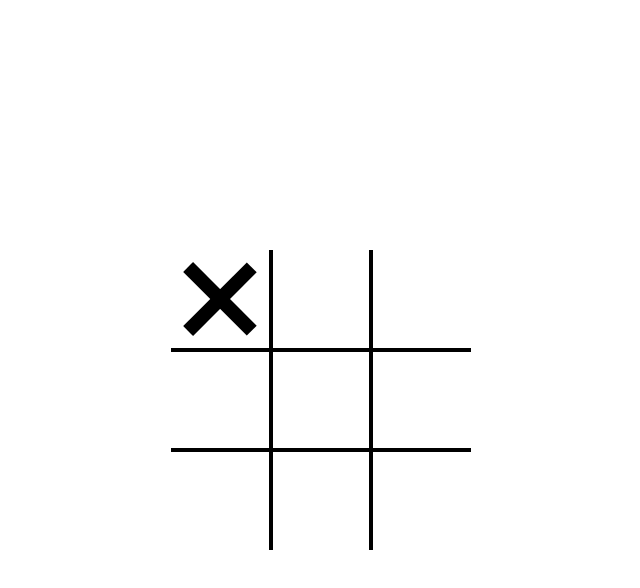
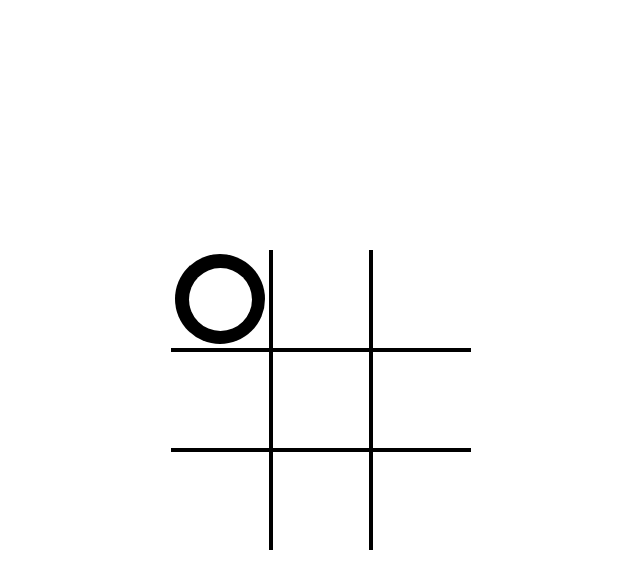
Before and after one commit to sebast825/ODIN-Project, a plain HTML site: page 06_TATETI/index.html in a window 1280 px wide. Both pictures are taken after a click on the element 540 px from the left and 300 px from the top of the page. Shown: the whole page, without its empty margins (319-959 px from the left). Drawn offline with Linux system fonts and the light colour scheme.

Commit message:
js tateti

```diff
--- a/06_TATETI/index.html
+++ b/06_TATETI/index.html
@@ -24,6 +24,6 @@
 		<div data-winning-message-text></div>
 		<button id="restartButton">Restart</button>
 	</div>
-	<script src="script2.js"></script>
+	<script src="script.js"></script>
 </body>
 </html>
--- a/06_TATETI/script.js
+++ b/06_TATETI/script.js
@@ -1,32 +1,88 @@
-const X_CLASS = 'X';
+const X_CLASS='x';
 const CIRCLE_CLASS = 'circle';
-const cellElements = document.querySelectorAll('[data-cell] ');
-// const container = document.querySelector('.container');
-// const btnIniciar = document.querySelector('.iniciar');
-
-let circleTurn;
-const ganar= [
-	[0,1,2],
+const cellElements = document.querySelectorAll('[data-cell]');
+const winningMessage = document.getElementById('winningMessage');
+const dataWinningMessageText = document.querySelector('[data-winning-message-text]');
+const restartButton = document.getElementById('restartButton');
+let choiceClass;
+const arrayWin = [
+	[0,1,2,],
 	[3,4,5],
 	[6,7,8],
 	[0,3,6],
 	[1,4,7],
 	[2,5,8],
-	[0,4,8],
-	[6,4,2]
-];
+	[6,4,2],
+	[0,4,8]
+]
 
-cellElements.forEach(elem=>elem.addEventListener('click',handleClick,{once:true}))
+startGame()
+
+function startGame(){
+	winningMessage.classList.remove('show')
+	cellElements.forEach(cell=>{
+		cell.classList.remove(X_CLASS);
+		cell.classList.remove(CIRCLE_CLASS);
+
+	})
+	//al estar dentro de una funcion cuando se toca el boton de reinicio se re activan los eventos por lo de {once:true}
+	cellElements.forEach(cell=>cell.addEventListener('click',handleClick,{once:true}))
+}
 
 
 function handleClick(e){
-	const cell = e.target//es como poner this
-	const currentClass = circleTurn ? CIRCLE_CLASS : X_CLASS
+	let cell= e.target;
+	let theClass = choiceClass ? X_CLASS : CIRCLE_CLASS;
+	console.log(cell);
+	cell.classList.add(theClass)
 
-	placeMark(cell,currentClass)
+	if(win(theClass)){
+		console.log('ganaste')
+		endGame(true)
+
+	}else if(isDraw()) {
+		endGame(false)
+		console.log('empate')
+
+	}else{
+		changeClass()
+	}
+
 }
 
-function placeMark(cell,currentClass){
-	cell.classList.add(currentClass)
-	console.log('placeMark')
+function changeClass(){
+	return choiceClass = !choiceClass
 }
+
+function endGame(bool){
+	if(bool){
+		winningMessage.classList.add('show')
+		dataWinningMessageText.innerHTML = `${choiceClass ?   'X Wins' :'O Wins'}`
+	}else{
+		winningMessage.classList.add('show')
+		dataWinningMessageText.innerHTML = `Draw!`
+	}
+}
+function isDraw(){
+	//importante el return si no no anda :v
+	return [...cellElements].every(cel=>{
+		return cel.classList.contains(X_CLASS)||cel.classList.contains(CIRCLE_CLASS)
+
+	})
+}
+
+function win(theClass){
+	//una de todas las opciones apra ganar
+	return arrayWin.some(elem=>{
+		//cada opcion representa el index de la cell
+		return elem.every(index=>{
+			//recorre todas las cell
+			return [...cellElements][index].classList.contains(theClass)
+		})
+	})
+}
+
+
+
+
+restartButton.addEventListener('click',startGame)
```
